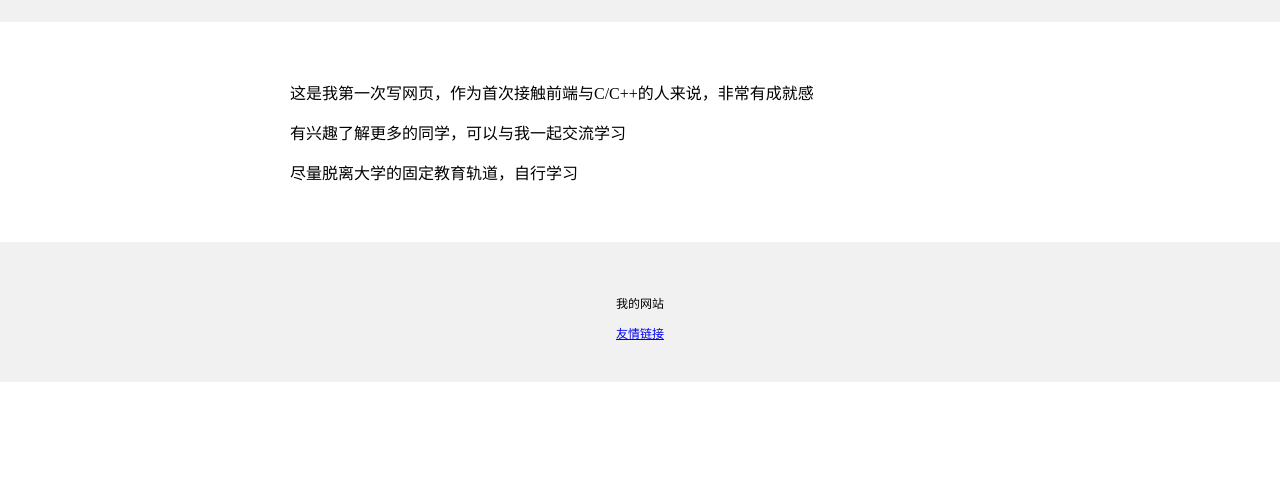
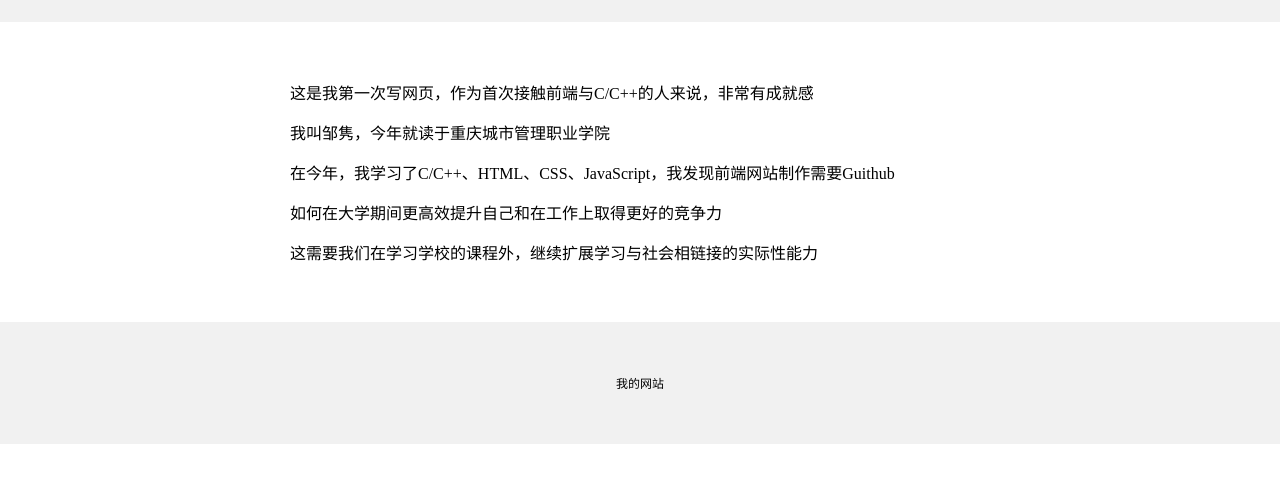
Before and after one commit to MODEN-ops/re01-one, a plain HTML site: page index.html in a window 1280 px wide. Shown: the part 142-624 px from the top of the page. Drawn offline with Linux system fonts and the light colour scheme.

Commit message:
Add files via upload

```diff
--- a/index.html
+++ b/index.html
@@ -16,7 +16,7 @@
       text-align: center;
       padding: 40px;
     ">
-      <img src='https://kangwenchang.com/logo.png'alt="邹隽" widch="80px" height="80px" >
+      <img src='https://s21.ax1x.com/2024/09/21/pAMMbx1.jpg'alt="邹隽" widch="80px" height="80px" >
     </div>
     <div style="
       max-width: 700px;
@@ -25,8 +25,10 @@
       line-height: 1.7:
     ">
       <p>这是我第一次写网页，作为首次接触前端与C/C++的人来说，非常有成就感</p>
-      <p>有兴趣了解更多的同学，可以与我一起交流学习</p>
-      <p>尽量脱离大学的固定教育轨道，自行学习</p>
+      <p>我叫邹隽，今年就读于重庆城市管理职业学院</p>
+      <p>在今年，我学习了C/C++、HTML、CSS、JavaScript，我发现前端网站制作需要Guithub</p>
+      <p>如何在大学期间更高效提升自己和在工作上取得更好的竞争力</p>
+      <p>这需要我们在学习学校的课程外，继续扩展学习与社会相链接的实际性能力</p>
     </div>
     <div style="
       background-color:#f1f1f1;
@@ -35,7 +37,6 @@
       font-size: 12px;
     ">
       <p>我的网站</P>
-      <a href="https://kangwenchang.com/">友情链接</a>
     </div>
   </body>
 </html>
```
